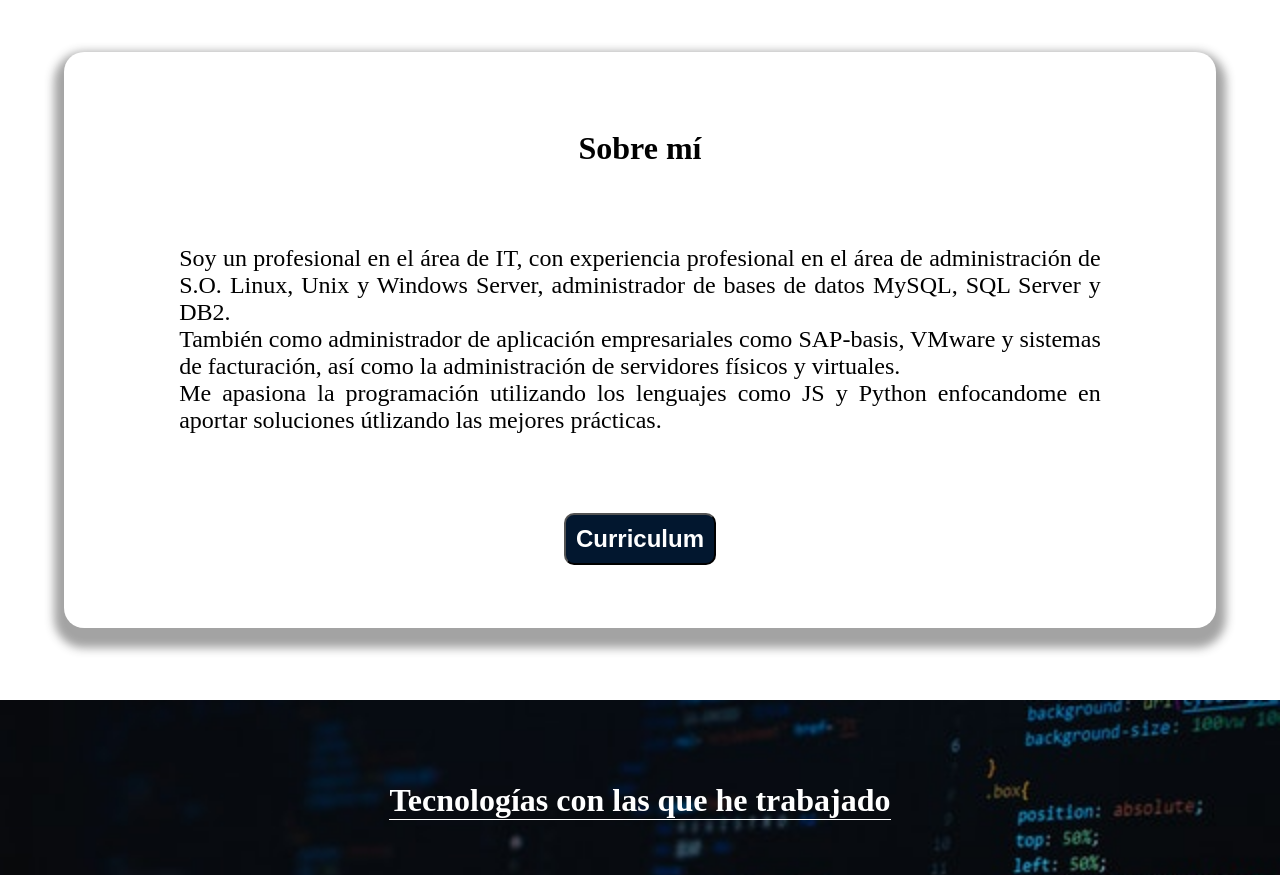
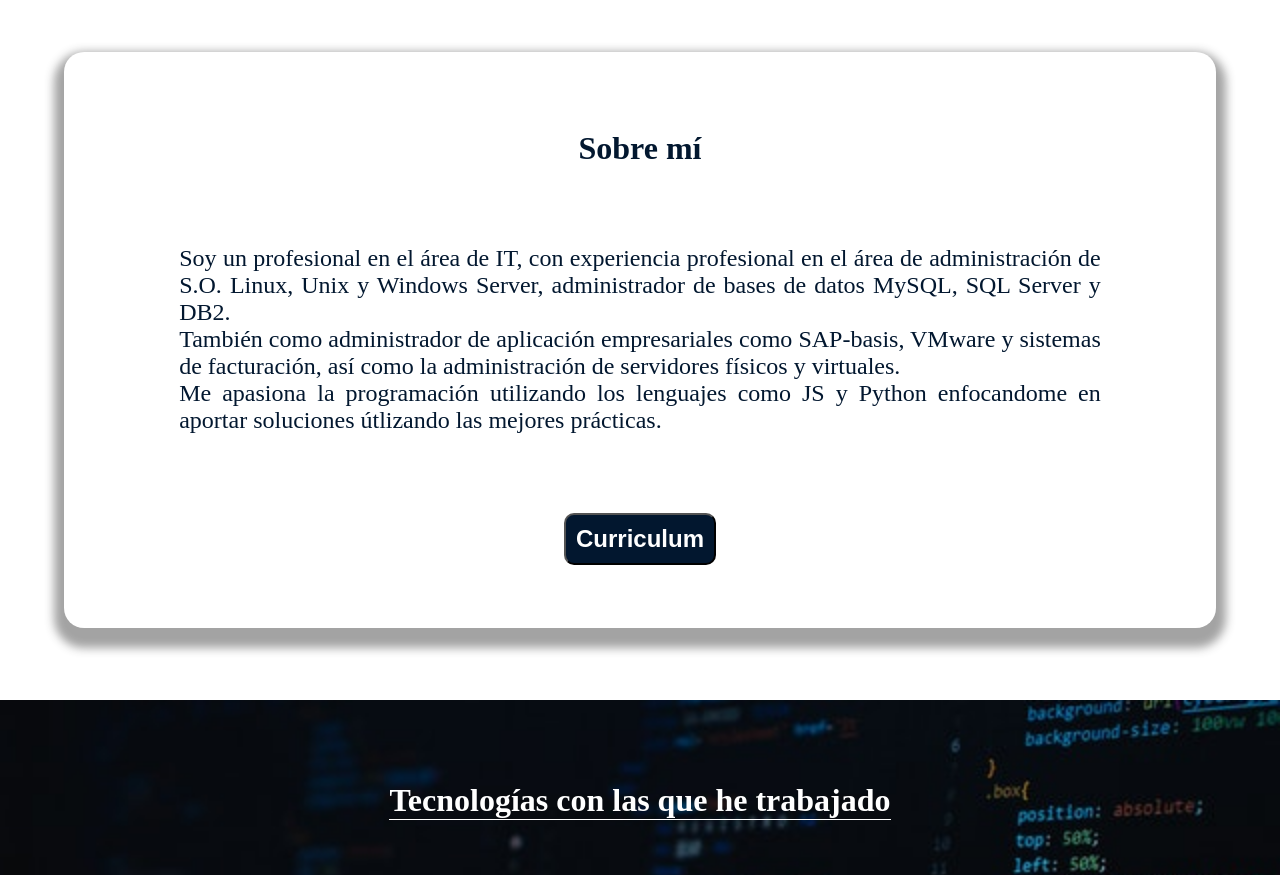
Before and after one commit to ARod01/portafolioUpdate, a website built with webpack: page public/index.html in a window 1280 px wide. Shown: the part 820-1695 px from the top of the page. Built offline with nearby package versions, Linux system fonts and the light colour scheme; files whose address does not match are found by name.

```diff
--- a/src/style/about.scss
+++ b/src/style/about.scss
@@ -42,9 +42,11 @@
         grid-template-rows: 20% 60% 20%;
         &__title{
             font-size: 2rem;
+            color: $color-primary
         }
         &__text{
             font-size: 1.5rem;
+            color: $color-primary
         }
         &__button{
 //            align-self: start;
```
